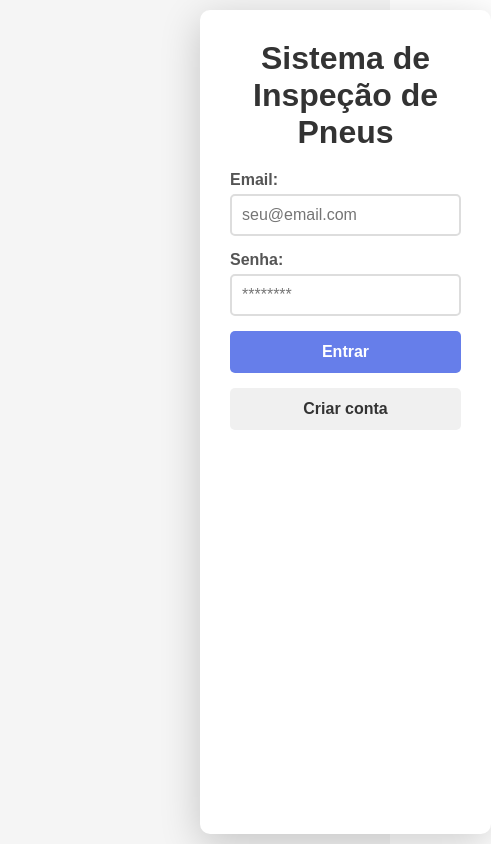
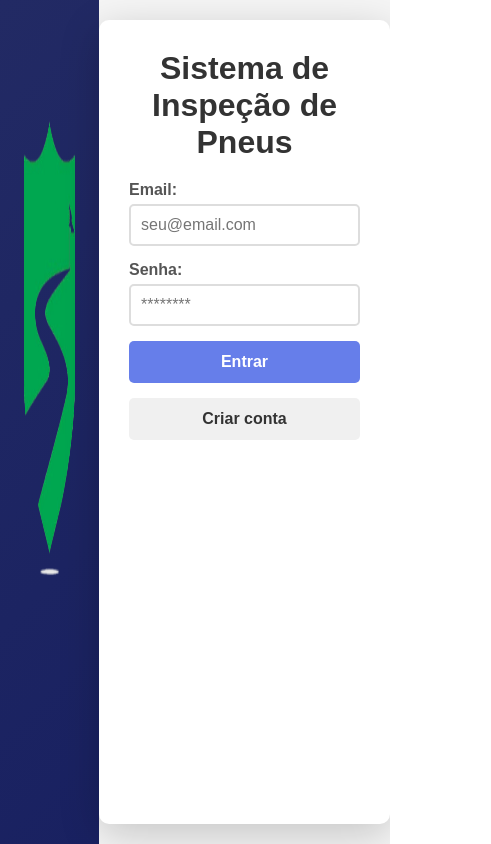
Before and after one commit to Lancellot/sistema-inspecao-pneus, a React (Create React App) app: page / in a window 390 px wide. Shown: the whole page, 491 px wide, since content can reach past the window. Built offline with nearby package versions, Linux system fonts and the light colour scheme.

Commit message:
fix: tela de login e cadastro mais responsiva

```diff
--- a/src/styles/styles.js
+++ b/src/styles/styles.js
@@ -56,9 +56,9 @@ export const styles = {
         borderRadius: '10px',
         padding: '30px',
         maxWidth: '450px',
-        width: '100%',
+        width: '90%',
         boxShadow: '0 10px 40px rgba(0,0,0,0.2)',
-        margin: '10px 0 10px 200px',
+        margin: '20px auto',
 
     },
     tituloLogin: {
```
